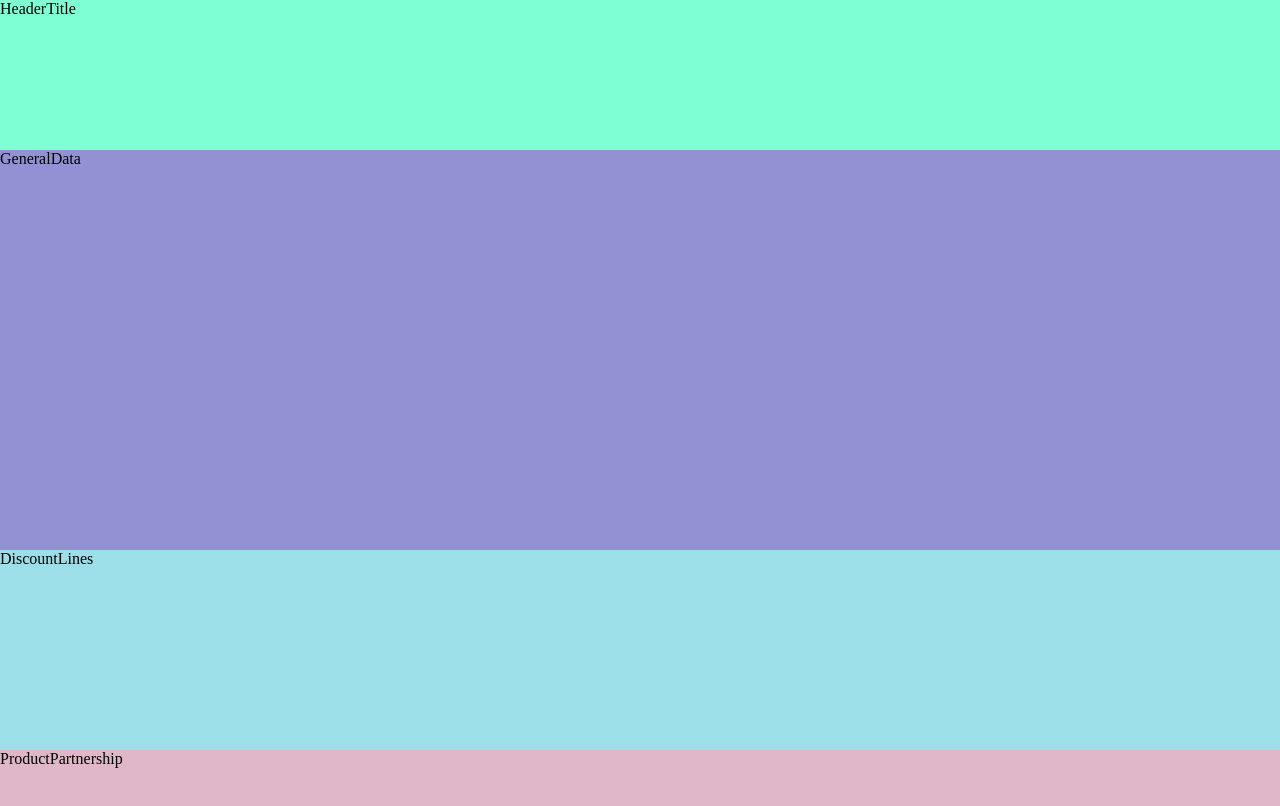
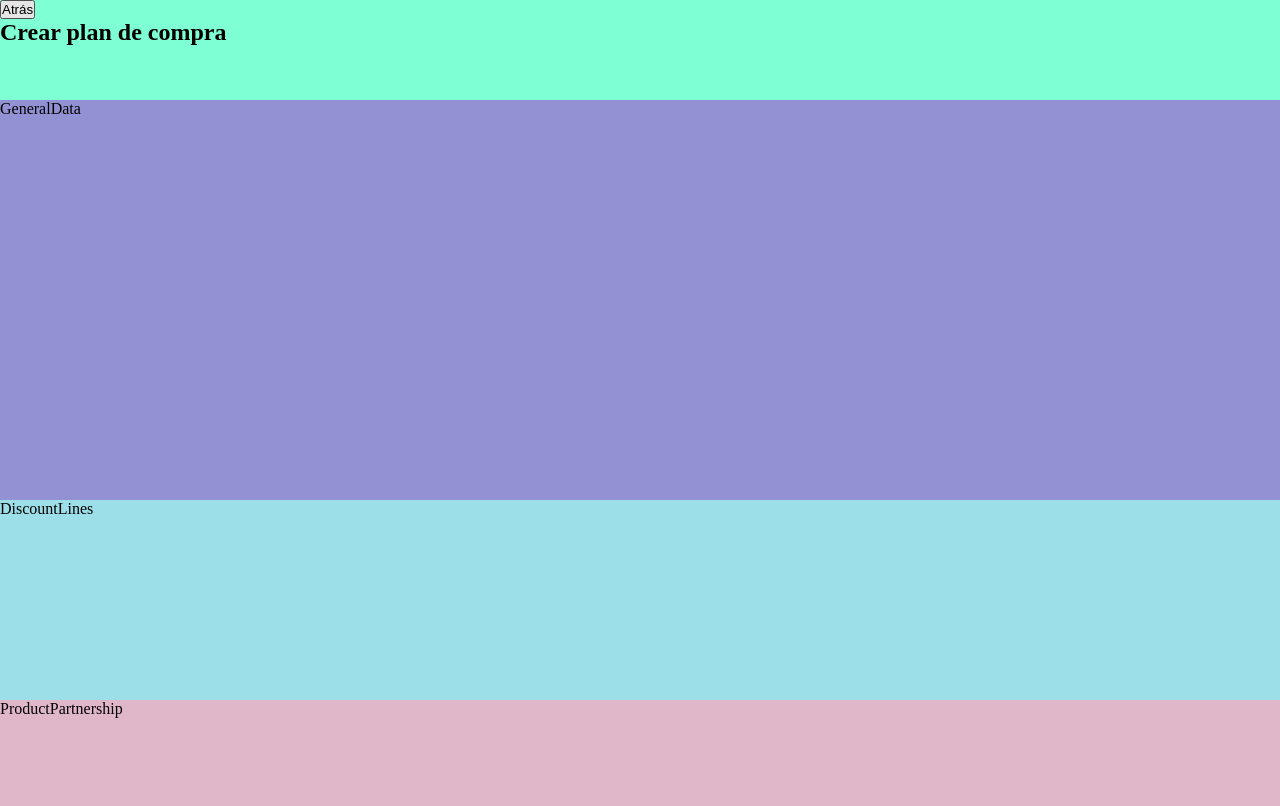
Before and after one commit to Aluonam/FormBasedOn, a Next.js app: page / in a window 1280 px wide. Shown: the top 806 px of the page. Built offline with nearby package versions, Linux system fonts and the light colour scheme.

Commit message:
feat: add button in title container

```diff
--- a/components/headerTitle/HeaderTitle.jsx
+++ b/components/headerTitle/HeaderTitle.jsx
@@ -3,7 +3,12 @@ import style from './HeaderTitle.module.css'
 
 const HeaderTitle = () => {
   return (
-    <div className={style.headerTitleContainer}>HeaderTitle</div>
+    <div className={style.headerTitleContainer}>
+
+      <button>Atrás</button>
+      <h2>Crear plan de compra</h2>
+
+      </div>
   )
 }
 
--- a/components/headerTitle/HeaderTitle.module.css
+++ b/components/headerTitle/HeaderTitle.module.css
@@ -2,6 +2,6 @@
 
 .headerTitleContainer{
     width: 100vw;
-    height: 150px;
+    height: 100px;
     background-color: aquamarine;
 }
```
